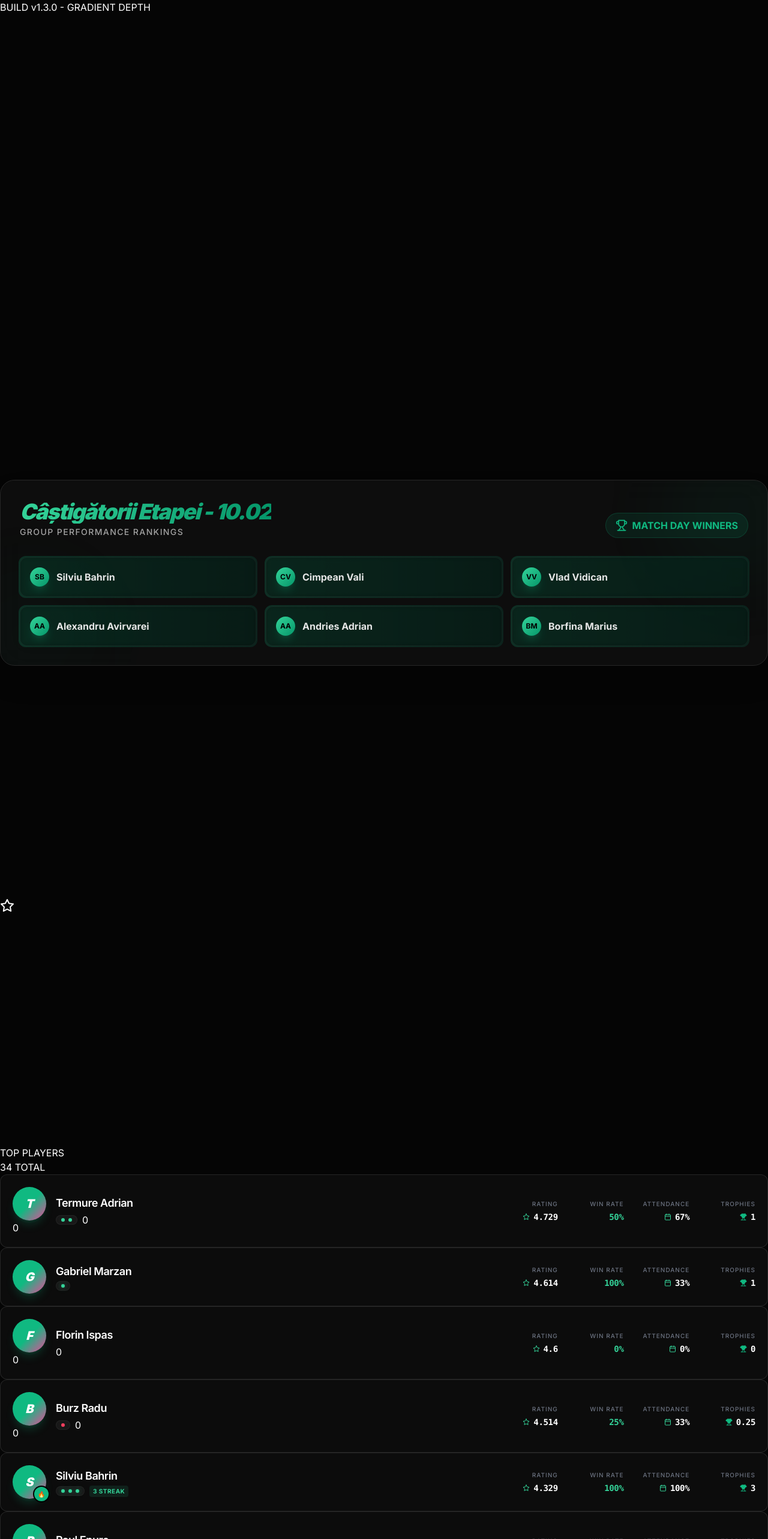
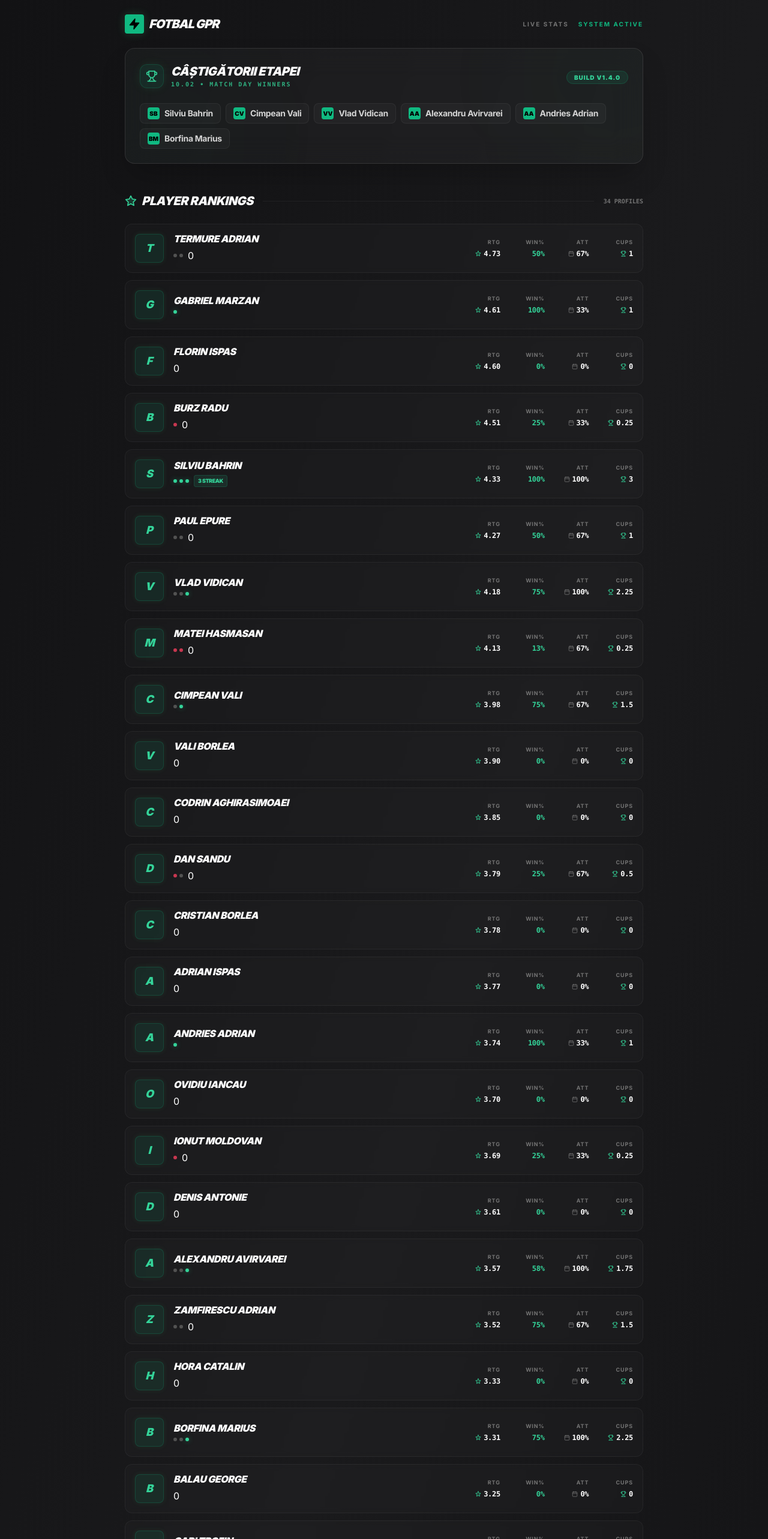
Before and after one commit to silviubahrin/fotbal-gpr, a Next.js app: page / in a window 1280 px wide. Shown: the top 2566 px of the page at 60% size. Built offline with nearby package versions, Linux system fonts and the light colour scheme.

Commit message:
Refactor: Dark Gray aesthetic, optimized layout, and fixed Hall of Fame

```diff
--- a/src/app/page.tsx
+++ b/src/app/page.tsx
@@ -5,33 +5,43 @@ import { players, hof, trophies } from "@/lib/data";
 import Hero from "@/components/Hero";
 import PlayerCard from "@/components/PlayerCard";
 import PlayerModal from "@/components/PlayerModal";
-import { Award, Star, History } from "lucide-react";
+import { Award, Star, History, Zap, Trophy } from "lucide-react";
 
 export default function Home() {
   const [selectedPlayer, setSelectedPlayer] = useState<any>(null);
 
   return (
-    <main className="min-h-screen bg-black text-white relative overflow-x-hidden"><div className="fixed inset-0 bg-gradient-to-b from-zinc-950 via-black to-zinc-950 pointer-events-none" /><div className="fixed top-[-10%] left-[-10%] w-[50%] h-[50%] bg-emerald-500/10 blur-[120px] rounded-full pointer-events-none" /><div className="fixed bottom-[-10%] right-[-10%] w-[50%] h-[50%] bg-emerald-600/5 blur-[120px] rounded-full pointer-events-none" /><div className="relative z-10">
-      <div className="min-h-screen bg-[#050505] text-white">
-        BUILD v1.3.0 - GRADIENT DEPTH
+    <main className="min-h-screen bg-gradient-to-br from-[#121214] via-[#1a1a1c] to-[#121214] pb-20 text-white selection:bg-emerald-500 selection:text-black">
+      <div className="mx-auto max-w-4xl px-4 pt-6">
+        <div className="mb-6 flex items-center justify-between">
+          <div className="flex items-center gap-2">
+            <div className="h-8 w-8 bg-emerald-500 rounded flex items-center justify-center shadow-[0_0_15px_rgba(74,222,128,0.2)]">
+              <Zap className="h-5 w-5 text-black fill-black" />
+            </div>
+            <h1 className="text-xl font-black tracking-tighter italic uppercase">FOTBAL GPR</h1>
+          </div>
+          <div className="flex gap-4 text-[10px] font-bold tracking-[0.2em] text-neutral-500 uppercase">
+            <span>Live Stats</span>
+            <span className="text-emerald-500">System Active</span>
+          </div>
         </div>
 
-      <div className="min-h-screen bg-[#050505] text-white">
         <Hero />
 
-        <div className="min-h-screen bg-[#050505] text-white">
-          <div className="min-h-screen bg-[#050505] text-white">
-            <h2 className="min-h-screen bg-[#050505] text-white">
-              <Star className="min-h-screen bg-[#050505] text-white" />
-              TOP PLAYERS
+        <div className="mt-12">
+          <div className="mb-6 flex items-center justify-between">
+            <h2 className="flex items-center gap-2 text-xl font-black italic tracking-tight uppercase">
+              <Star className="text-emerald-400 h-5 w-5 fill-emerald-400/20" />
+              Player Rankings
             </h2>
-            <span className="min-h-screen bg-[#050505] text-white">
-              {players.length} TOTAL
+            <div className="h-px flex-1 mx-4 bg-white/5" />
+            <span className="font-mono text-[10px] font-bold text-neutral-500">
+              {players.length} PROFILES
             </span>
           </div>
 
-          <div className="min-h-screen bg-[#050505] text-white">
-            {players.map((player, idx) => (
+          <div className="grid gap-3">
+            {players.sort((a, b) => b.rating - a.rating).map((player, idx) => (
               <PlayerCard
                 key={player.name}
                 player={player}
@@ -42,47 +52,52 @@ export default function Home() {
           </div>
         </div>
 
-        <div className="min-h-screen bg-[#050505] text-white">
+        <div className="mt-16 grid grid-cols-1 gap-8 md:grid-cols-2">
           <section>
-             <h2 className="min-h-screen bg-[#050505] text-white">
-              <Award className="min-h-screen bg-[#050505] text-white" />
-              HALL OF FAME
+             <h2 className="mb-4 flex items-center gap-2 text-xs font-black italic uppercase tracking-wider text-neutral-400">
+              <Award className="text-emerald-500 h-3.5 w-3.5" />
+              Hall of Fame
             </h2>
-            <div className="min-h-screen bg-[#050505] text-white">
+            <div className="rounded-xl bg-white/[0.03] p-4 border border-white/10 backdrop-blur-md shadow-2xl">
+              <div className="grid gap-2">
                 {hof.map((entry, i) => (
-                <div key={i} className="min-h-screen bg-[#050505] text-white">
-                  <div>
-                    <p className="min-h-screen bg-[#050505] text-white">{entry.season}</p>
-                    <p className="min-h-screen bg-[#050505] text-white">{entry.champion}</p>
+                  <div key={i} className="flex items-center justify-between rounded-lg bg-white/[0.02] p-3 border border-white/5 transition-colors hover:border-emerald-500/20">
+                    <div className="flex flex-col">
+                      <span className="text-[10px] font-bold uppercase tracking-widest text-neutral-500">{entry.season}</span>
+                      <span className="text-sm font-bold text-white">{entry.champion}</span>
                     </div>
-                  <div className="min-h-screen bg-[#050505] text-white">
-                     <p className="min-h-screen bg-[#050505] text-white">MVP</p>
-                    <p className="min-h-screen bg-[#050505] text-white">{entry.mvp}</p>
+                    <div className="flex flex-col items-end">
+                      <span className="text-[10px] font-bold uppercase tracking-widest text-emerald-500/60">MVP</span>
+                      <span className="text-sm font-black italic tracking-tighter text-emerald-400">{entry.mvp}</span>
                     </div>
                   </div>
                 ))}
               </div>
+            </div>
           </section>
 
           <section>
-             <h2 className="min-h-screen bg-[#050505] text-white">
-              <History className="min-h-screen bg-[#050505] text-white" />
-              TROPHY ROOM
+             <h2 className="mb-4 flex items-center gap-2 text-xs font-black italic uppercase tracking-wider text-neutral-400">
+              <History className="text-emerald-500 h-3.5 w-3.5" />
+              Trophy Room
             </h2>
-            <div className="min-h-screen bg-[#050505] text-white">
-              {trophies.map((t, i) => (
-                <div key={i} className="min-h-screen bg-[#050505] text-white">
-                  <div className="min-h-screen bg-[#050505] text-white">
-                    <div className="min-h-screen bg-[#050505] text-white">
-                      <Award className="min-h-screen bg-[#050505] text-white" />
+            <div className="rounded-xl bg-white/[0.03] p-4 border border-white/10 backdrop-blur-md shadow-2xl">
+              <div className="grid gap-2">
+                {trophies.slice(0, 5).map((t, i) => (
+                  <div key={i} className="flex items-center justify-between rounded-lg bg-white/[0.02] p-3 border border-white/5 transition-colors hover:border-emerald-500/20">
+                    <div className="flex items-center gap-3">
+                      <div className="h-7 w-7 rounded-md bg-emerald-500/10 border border-emerald-500/20 flex items-center justify-center">
+                        <Trophy className="h-3.5 w-3.5 text-emerald-400" />
                       </div>
-                    <p className="min-h-screen bg-[#050505] text-white">{t.name}</p>
+                      <span className="text-sm font-bold text-white">{t.name}</span>
                     </div>
-                  <div className="min-h-screen bg-[#050505] text-white">
-                    <p className="min-h-screen bg-[#050505] text-white">{t.cups} Cups</p>
+                    <div className="flex items-center gap-1.5">
+                      <span className="font-mono text-sm font-black text-emerald-400">{t.cups}</span>
+                      <span className="text-[9px] font-bold text-neutral-500 uppercase">PTS</span>
                     </div>
                   </div>
                 ))}
+              </div>
             </div>
           </section>
         </div>
@@ -93,6 +108,6 @@ export default function Home() {
         isOpen={!!selectedPlayer}
         onClose={() => setSelectedPlayer(null)}
       />
-    </div></main>
+    </main>
   );
 }
--- a/src/components/Hero.tsx
+++ b/src/components/Hero.tsx
@@ -9,52 +9,53 @@ export default function Hero() {
   const winners = lastMatch.winners;
 
   return (
-    <div className="relative overflow-hidden rounded-3xl bg-neutral-900/50 p-8 text-white shadow-2xl border border-neutral-800 backdrop-blur-xl">
+    <div className="relative overflow-hidden rounded-2xl bg-white/[0.03] p-6 text-white shadow-2xl border border-white/10 backdrop-blur-xl">
       <motion.div
         initial={{ opacity: 0, y: 20 }}
         animate={{ opacity: 1, y: 0 }}
         transition={{ duration: 0.5 }}
         className="relative z-10"
       >
-        <div className="flex flex-col md:flex-row md:items-end justify-between mb-8 gap-4">
-          <div>
-            <h1 className="text-4xl font-black italic tracking-tighter text-transparent bg-clip-text bg-gradient-to-r from-emerald-400 to-emerald-600">
-              Câștigătorii Etapei - {lastMatch.date}
-            </h1>
-            <p className="text-neutral-400 font-medium uppercase tracking-widest text-sm mt-1">Group Performance Rankings</p>
+        <div className="flex flex-col sm:flex-row sm:items-center justify-between mb-6 gap-3">
+          <div className="flex items-center gap-3">
+            <div className="h-10 w-10 rounded-xl bg-emerald-500/10 flex items-center justify-center border border-emerald-500/20 shadow-[0_0_15px_rgba(74,222,128,0.1)]">
+              <Trophy className="h-5 w-5 text-emerald-400" />
+            </div>
+            <div>
+              <h1 className="text-xl font-black tracking-tight text-white uppercase italic">
+                Câștigătorii Etapei
+              </h1>
+              <p className="text-emerald-400/80 font-mono text-[10px] font-bold uppercase tracking-[0.2em]">{lastMatch.date} • Match Day Winners</p>
+            </div>
           </div>
-          <div className="flex items-center gap-2 px-4 py-2 bg-emerald-500/10 border border-emerald-500/20 rounded-full">
-            < Trophy className="h-5 w-5 text-emerald-500" />
-            <span className="text-emerald-500 font-bold">MATCH DAY WINNERS</span>
+          <div className="hidden sm:block">
+            <span className="px-3 py-1 rounded-full bg-emerald-500/10 border border-emerald-500/20 text-[10px] font-black text-emerald-400 uppercase tracking-widest">
+              Build v1.4.0
+            </span>
           </div>
         </div>
 
-        <div className="grid grid-cols-2 md:grid-cols-3 gap-4">
+        <div className="flex flex-wrap gap-2">
           {winners.map((winner, index) => (
             <motion.div
               key={winner}
               initial={{ opacity: 0, scale: 0.9 }}
               animate={{ opacity: 1, scale: 1 }}
-              transition={{ delay: index * 0.1 }}
-              className="group relative"
+              transition={{ delay: index * 0.05 }}
+              className="flex items-center gap-2 px-3 py-1.5 rounded-lg bg-white/[0.03] border border-white/5 hover:border-emerald-500/40 hover:bg-emerald-500/5 transition-all group"
             >
-              <div className="absolute -inset-0.5 bg-gradient-to-r from-emerald-500 to-emerald-700 rounded-xl opacity-20 group-hover:opacity-40 transition duration-500"></div>
-              <div className="relative flex items-center justify-between gap-3 rounded-xl bg-black/40 p-4 border border-white/5 backdrop-blur-sm group-hover:border-emerald-500/30 transition-all">
-                <div className="flex items-center gap-3">
-                  <div className="h-8 w-8 rounded-full bg-gradient-to-br from-emerald-400 to-emerald-600 flex items-center justify-center text-black font-bold text-xs shadow-lg shadow-emerald-500/20">
-                    {winner.split(' ').map(n => n[0]).join('')}
-                  </div>
-                  <span className="font-bold text-neutral-200 group-hover:text-emerald-400 transition-colors">{winner}</span>
-                </div>
+              <div className="h-5 w-5 rounded bg-emerald-500 flex items-center justify-center text-[10px] font-black text-black group-hover:shadow-[0_0_12px_rgba(74,222,128,0.4)] transition-all">
+                {winner.split(' ').map(n => n[0]).join('')}
               </div>
+              <span className="text-sm font-bold text-neutral-300 group-hover:text-white transition-colors tracking-tight">{winner}</span>
             </motion.div>
           ))}
         </div>
       </motion.div>
 
-      {/* Decorative background elements */}
-      <div className="absolute -right-20 -top-20 h-64 w-64 rounded-full bg-emerald-500/10 blur-3xl opacity-50" />
-      <div className="absolute -left-20 -bottom-20 h-64 w-64 rounded-full bg-emerald-500/10 blur-3xl opacity-30" />
+      {/* Subtle neon glow */}
+      <div className="absolute -right-20 -top-20 h-64 w-64 rounded-full bg-emerald-500/[0.03] blur-[100px] pointer-events-none" />
+      <div className="absolute -left-20 -bottom-20 h-64 w-64 rounded-full bg-emerald-500/[0.03] blur-[100px] pointer-events-none" />
     </div>
   );
 }
--- a/src/components/PlayerCard.tsx
+++ b/src/components/PlayerCard.tsx
@@ -1,7 +1,7 @@
 "use client";
 
 import { motion } from "framer-motion";
-import { Star, TrendingUp, Award, Calendar, Trophy } from "lucide-react";
+import { Star, Calendar, Trophy } from "lucide-react";
 import { clsx, type ClassValue } from "clsx";
 import { twMerge } from "tailwind-merge";
 
@@ -40,49 +40,44 @@ export default function PlayerCard({
       initial={{ opacity: 0, y: 10 }}
       animate={{ opacity: 1, y: 0 }}
       transition={{ delay: index * 0.05 }}
-      whileHover={{ scale: 1.01, backgroundColor: "rgba(255, 255, 255, 0.08)" }}
-      whileTap={{ scale: 0.99 }}
+      whileHover={{ scale: 1.005, backgroundColor: "rgba(255, 255, 255, 0.02)" }}
+      whileTap={{ scale: 0.995 }}
       onClick={onClick}
-      className="group relative cursor-pointer overflow-hidden rounded-xl bg-white/[0.03] border border-white/10 p-5 transition-all"
+      className="group relative cursor-pointer overflow-hidden rounded-xl bg-white/[0.02] border border-white/5 p-4 transition-all hover:border-emerald-500/20 backdrop-blur-sm"
     >
-      <div className="flex flex-col gap-5 sm:flex-row sm:items-center sm:justify-between">
+      <div className="flex flex-col gap-4 sm:flex-row sm:items-center sm:justify-between">
         {/* Left Section: Identity */}
         <div className="flex items-center gap-4">
           <div className="relative">
-            <div className="flex h-14 w-14 items-center justify-center rounded-full bg-gradient-to-br from-emerald-500 via-emerald-500 to-pink-500 text-xl font-black italic text-white shadow-lg shadow-emerald-500/20">
+            <div className="flex h-12 w-12 items-center justify-center rounded-lg bg-emerald-500/10 border border-emerald-500/20 text-lg font-black italic text-emerald-400 group-hover:bg-emerald-500 group-hover:text-black transition-all shadow-[0_0_10px_rgba(74,222,128,0.1)]">
               {player.name[0]}
             </div>
-            {player.streak && player.streak >= 2 && (
-              <div className="absolute -bottom-1 -right-1 flex h-6 w-6 items-center justify-center rounded-full bg-emerald-500 text-[10px] font-bold text-white ring-2 ring-black">
-                🔥
-              </div>
-            )}
           </div>
           <div>
-            <h3 className="text-lg font-semibold tracking-tight text-white group-hover:text-emerald-300 transition-colors">
+            <h3 className="text-base font-black tracking-tight text-white group-hover:text-emerald-400 transition-colors leading-none uppercase italic">
               {player.name}
             </h3>
-            <div className="flex items-center gap-2 mt-0.5">
+            <div className="flex items-center gap-2 mt-2">
               {player.form && player.form.length > 0 && (
-                <div className="flex gap-1.5 items-center bg-white/5 px-2 py-1 rounded-full border border-white/5">
+                <div className="flex gap-1 items-center">
                   {player.form.slice(-5).map((res, i) => (
                     <div
                       key={i}
                       className={cn(
                         "h-1.5 w-1.5 rounded-full",
                         res === "W"
-                          ? "bg-emerald-400 shadow-[0_0_8px_rgba(52,211,153,0.5)]"
+                          ? "bg-emerald-400 shadow-[0_0_8px_rgba(52,211,153,0.4)]"
                           : res === "D"
-                          ? "bg-emerald-400"
-                          : "bg-rose-500"
+                          ? "bg-neutral-600"
+                          : "bg-rose-500/80"
                       )}
                     />
                   ))}
                 </div>
               )}
               {player.streak && player.streak >= 2 && (
-                <span className="text-[10px] font-bold uppercase tracking-wider text-emerald-400 bg-emerald-400/10 px-1.5 py-0.5 rounded">
-                  {player.streak} Streak
+                <span className="text-[9px] font-black uppercase tracking-tighter text-emerald-400 bg-emerald-400/10 px-1.5 py-0.5 rounded border border-emerald-500/20">
+                  {player.streak} STREAK
                 </span>
               )}
             </div>
@@ -90,26 +85,26 @@ export default function PlayerCard({
         </div>
 
         {/* Right Section: Stats Grid */}
-        <div className="grid grid-cols-4 gap-4 sm:gap-8 border-t border-white/5 pt-4 sm:pt-0 sm:border-t-0">
+        <div className="grid grid-cols-4 gap-6 sm:gap-8 border-t border-white/5 pt-3 sm:pt-0 sm:border-t-0">
           <StatItem
-            label="Rating"
-            value={player.rating.toString()}
-            icon={<Star className="h-3 w-3 text-emerald-400" />}
+            label="RTG"
+            value={player.rating.toFixed(2)}
+            icon={<Star className="h-2.5 w-2.5 text-emerald-400 fill-emerald-400/20" />}
           />
           <StatItem
-            label="Win Rate"
+            label="WIN%"
             value={`${player.winRate}%`}
             valueColor="text-emerald-400"
           />
           <StatItem
-            label="Attendance"
+            label="ATT"
             value={`${player.attendance}%`}
-            icon={<Calendar className="h-3 w-3 text-emerald-400" />}
+            icon={<Calendar className="h-2.5 w-2.5 text-neutral-500" />}
           />
           <StatItem
-            label="Trophies"
+            label="CUPS"
             value={(player.cups || 0).toString()}
-            icon={<Trophy className="h-3 w-3 text-emerald-500 fill-emerald-500" />}
+            icon={<Trophy className="h-2.5 w-2.5 text-emerald-400" />}
           />
         </div>
       </div>
@@ -130,12 +125,12 @@ function StatItem({
 }) {
   return (
     <div className="flex flex-col items-center sm:items-end justify-center">
-      <span className="text-[10px] font-medium uppercase tracking-widest text-gray-500 mb-1">
+      <span className="text-[9px] font-bold uppercase tracking-widest text-neutral-500 mb-1">
         {label}
       </span>
-      <div className="flex items-center gap-1.5">
+      <div className="flex items-center gap-1">
         {icon}
-        <span className={cn("font-mono text-sm font-bold tracking-tight", valueColor)}>
+        <span className={cn("font-mono text-xs font-bold tracking-tight", valueColor)}>
           {value}
         </span>
       </div>
```
Lines whose indentation alone changed are shown as unchanged.
